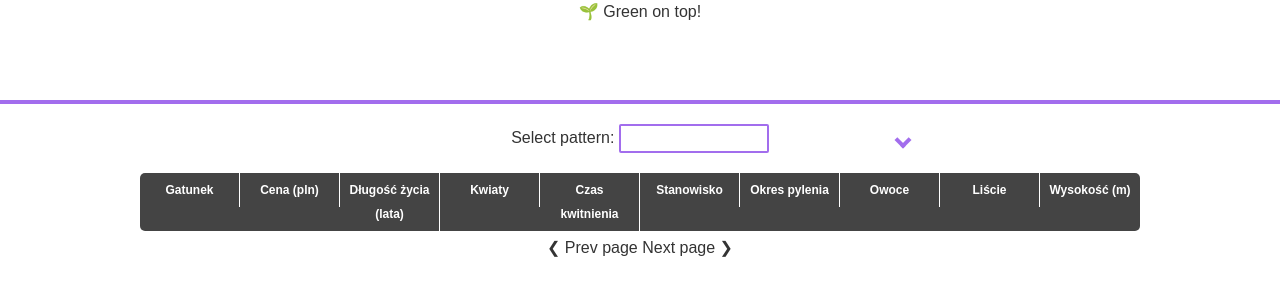
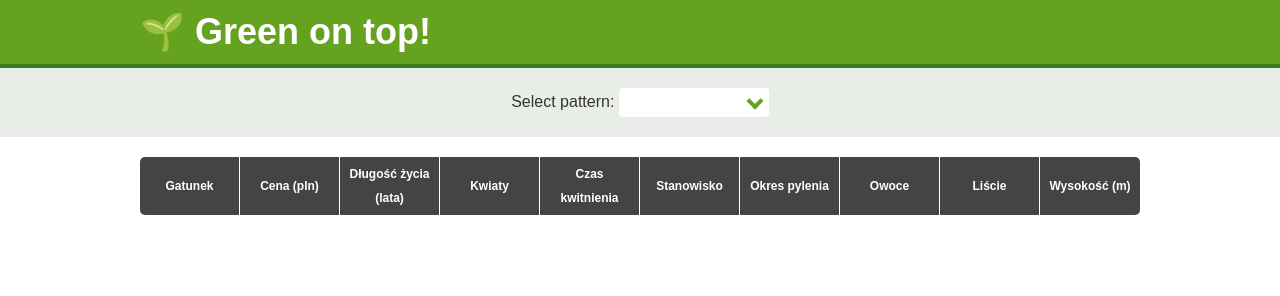
Before and after one commit to jakataja/inherit-me, a website: page app/index.html in a window 1280 px wide. Drawn offline with nearby package versions, Linux system fonts and the light colour scheme; files that its build step writes are made by us from their sources.

Commit message:
updated style

```diff
--- a/app/scss/style.scss
+++ b/app/scss/style.scss
@@ -1,4 +1,9 @@
 $color-purple: #a26ded;
+$color-green: #65a21f;
+$color-darkgreen: #3b7b1d;
+$color-gray: #e9ede7;
+$color-darkgray: #444444;
+$color-white: #ffffff;
 
 * {
   box-sizing: border-box;
@@ -38,67 +43,83 @@ body {
 }
 
 
+header[role='banner'] {
+  background: $color-green;
+  border-bottom: 4px $color-darkgreen solid;
+
+  div {
+    color: $color-white;
+    font-size: 36px;
+    font-weight: bold;
+    margin: 0 auto;
+    padding: 20px 0;
+    text-align: left;
+
+    vertical-align: middle;
+    width: 1000px;
+  }
+}
+
 .main {
   //background-color: rgba(255,255,255, 0.9);
-  border-top: 4px $color-purple solid;
   height: 100%;
 }
 
 .selectbar {
+  background: $color-gray;
+  margin-bottom: 20px;
   padding: 20px 0;
+
 }
 
 select {
   -webkit-appearance: none;
-  background: transparent;
-  border: 2px $color-purple solid;
-  border-radius: 2px;
-  color: #a26ded;
+  background: $color-white;
+  border: 0;
+  border-radius: 4px;
+  color: $color-green;
   font-weight: bold;
-  padding: 5px 10px;
+  padding: 7px 10px;
   width: 150px;
-  transition: background 1s;
+  z-index: 100;
 }
 
 option {
   background: #fff;
   padding: 5px 10px;
-  border: 2px $color-purple solid;
+  border: 2px $color-green solid;
 }
 
 
 label {
   position: relative;
+  //z-index: 0;
 }
 
-label::before {
+/*label::before {
   content: "";
   background: #fff;
   position: absolute;
   top: 0;
-  left: 116px;
-  width: 150px;
+  left: 109px;
+  width: 146px;
   height: 28px;
-  z-index: -1;
-}
+  //z-index: 0;
+}*/
 
 label::after {
   content: "";
-  border-right: 4px $color-purple solid;
-  border-bottom: 4px $color-purple solid;
+  border-right: 4px $color-green solid;
+  border-bottom: 4px $color-green solid;
   position: absolute;
-  top: 5px;
-  right: -140px;
+  top: 2px;
+  right: 8px;
   width: 8px;
   height: 8px;
   transform: rotate(45deg);
-  z-index: -1;
+  //z-index: 1;
 }
 
-
-header[role="banner"] {
-  height: 100px;
-}
 
 .plant-list {
   margin: 0 auto;
@@ -110,13 +131,14 @@ header[role="banner"] {
   border-radius: 5px;
   margin-bottom: 5px;
   text-align: left;
+  transition: opacity 0.7s;
 
   &:hover {
     transition: background 0.7s;
   }
 
   div {
-    display: inline-block;
+    display: table-cell;
     font-size: 12px;
     padding: 5px;
     text-align: center;
@@ -130,13 +152,15 @@ header[role="banner"] {
 }
 
 .header {
-  background: #444;
+  background: $color-darkgray;
   color: #fff;
   font-weight: bold;
+
   > div {
-    float: left;
+    //float: left;
   }
 }
+
 .tree {
   background: #d1e8ba;
   &:hover {
@@ -151,4 +175,30 @@ header[role="banner"] {
     background: #ce8b82;
   }
 }
+
 .plant-name { font-weight: bold; }
+
+.pagination {
+  visibility: hidden;
+}
+
+.page-btn {
+  background: $color-gray;
+  border-radius: 4px;
+  cursor: pointer;
+  display: inline-block;
+  font-size: 12px;
+  font-weight: bold;
+  padding: 5px 10px;
+}
+
+.page-num {
+  background: $color-darkgray;
+  border-radius: 4px;
+  color: $color-white;
+  cursor: pointer;
+  display: inline-block;
+  font-size: 12px;
+  font-weight: bold;
+  padding: 5px 10px;
+}
```
